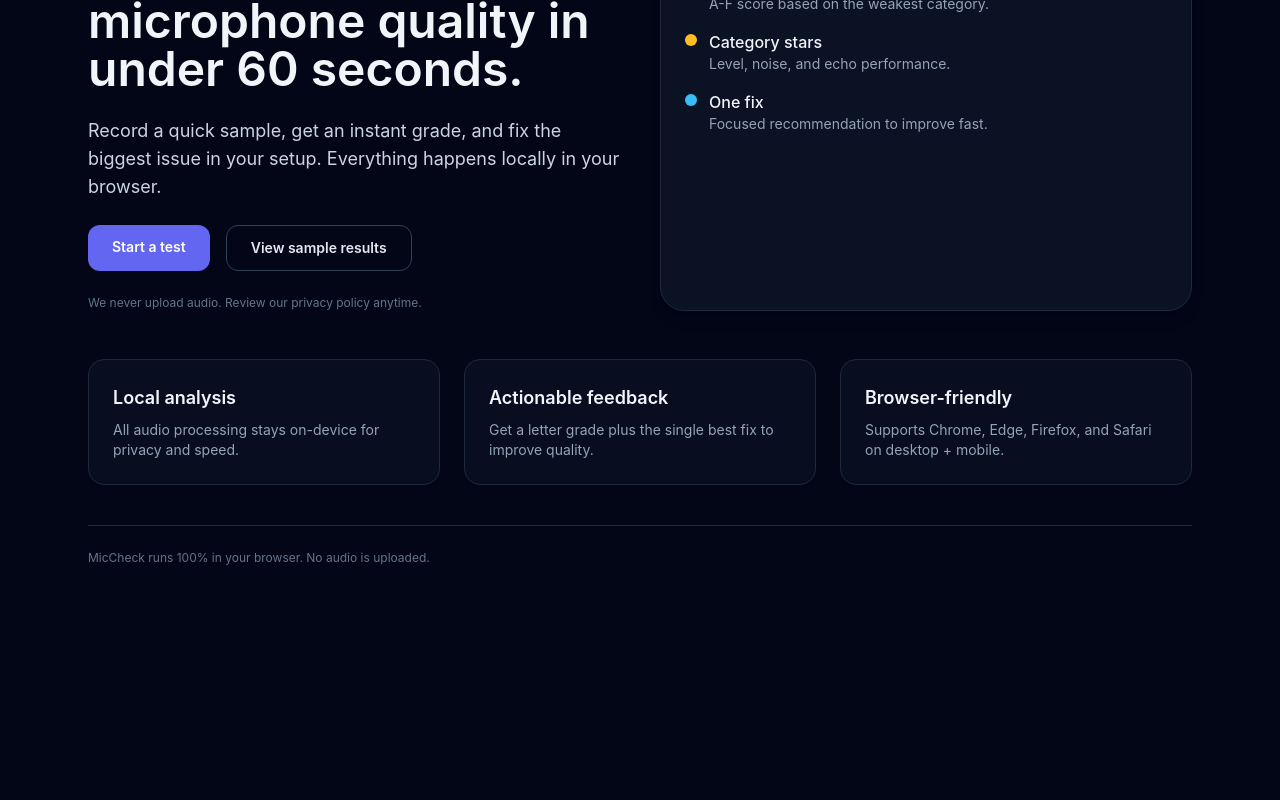
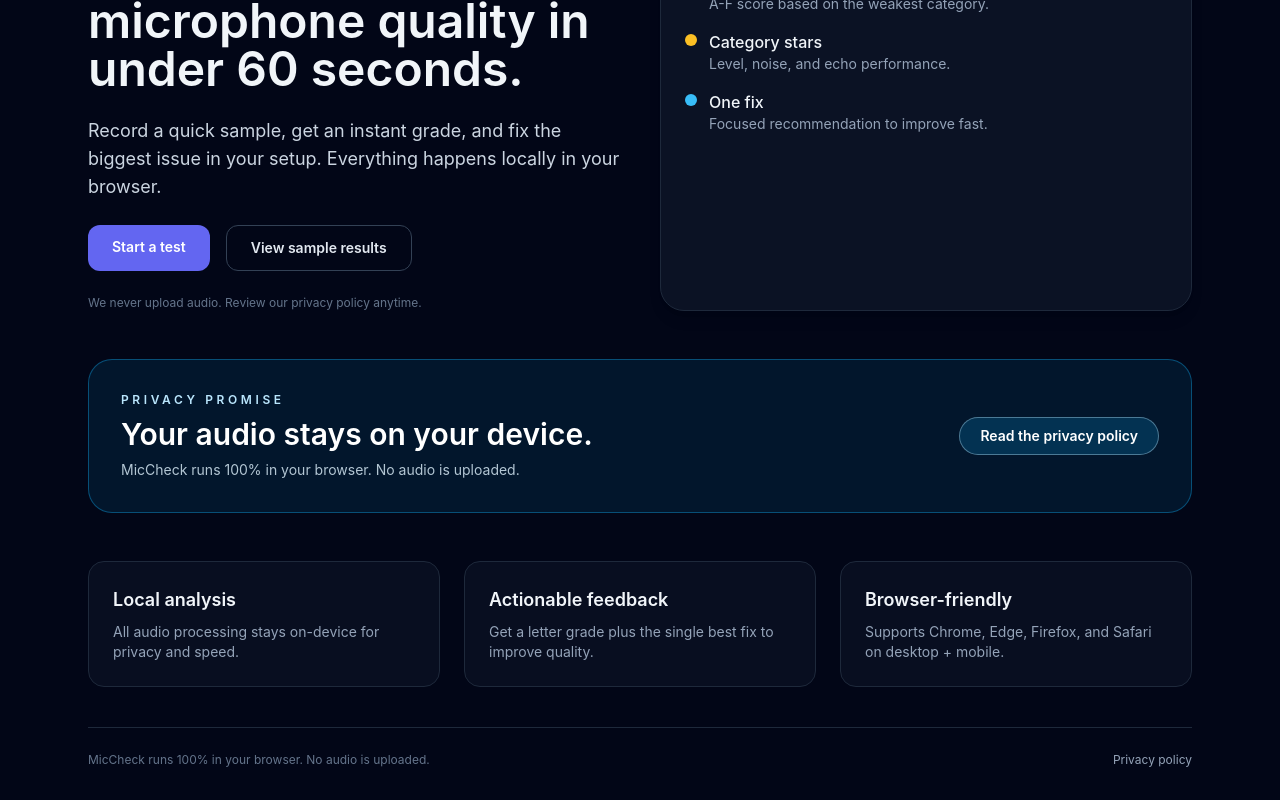
Before and after one commit to abulhawa/miccheck, a Next.js app in the folder apps/web/: page / in a window 1280 px wide. Shown: the part 215-1015 px from the top of the page. Before the commit the page ends 813 px from the top, so only its background shows below. Built offline with nearby package versions, Linux system fonts and the light colour scheme.

Commit message:
Add privacy promise section and footer link

```diff
--- a/apps/web/app/layout.tsx
+++ b/apps/web/app/layout.tsx
@@ -1,4 +1,5 @@
 import "./globals.css";
+import Link from "next/link";
 import type { Metadata } from "next";
 
 export const metadata: Metadata = {
@@ -36,7 +37,12 @@ export default function RootLayout({
           </header>
           <main className="flex-1 py-10">{children}</main>
           <footer className="border-t border-slate-800 pt-6 text-xs text-slate-500">
-            MicCheck runs 100% in your browser. No audio is uploaded.
+            <div className="flex flex-col gap-2 sm:flex-row sm:items-center sm:justify-between">
+              <span>MicCheck runs 100% in your browser. No audio is uploaded.</span>
+              <Link className="text-slate-400 transition hover:text-slate-200" href="/docs/PRIVACY.md">
+                Privacy policy
+              </Link>
+            </div>
           </footer>
         </div>
       </body>
--- a/apps/web/app/page.tsx
+++ b/apps/web/app/page.tsx
@@ -76,6 +76,28 @@ export default function HomePage() {
         </div>
       </section>
 
+      <section className="rounded-3xl border border-sky-500/40 bg-sky-500/10 p-6 md:p-8">
+        <div className="flex flex-col gap-6 md:flex-row md:items-center md:justify-between">
+          <div className="space-y-2">
+            <p className="text-xs font-semibold uppercase tracking-[0.3em] text-sky-200">
+              Privacy promise
+            </p>
+            <h2 className="text-2xl font-semibold text-white md:text-3xl">
+              Your audio stays on your device.
+            </h2>
+            <p className="text-sm text-sky-100/80">
+              MicCheck runs 100% in your browser. No audio is uploaded.
+            </p>
+          </div>
+          <Link
+            className="w-fit rounded-full border border-sky-200/40 bg-sky-500/20 px-5 py-2 text-sm font-semibold text-white transition hover:bg-sky-500/30"
+            href="/docs/PRIVACY.md"
+          >
+            Read the privacy policy
+          </Link>
+        </div>
+      </section>
+
       <section className="grid gap-6 md:grid-cols-3">
         {features.map((feature) => (
           <div
```
